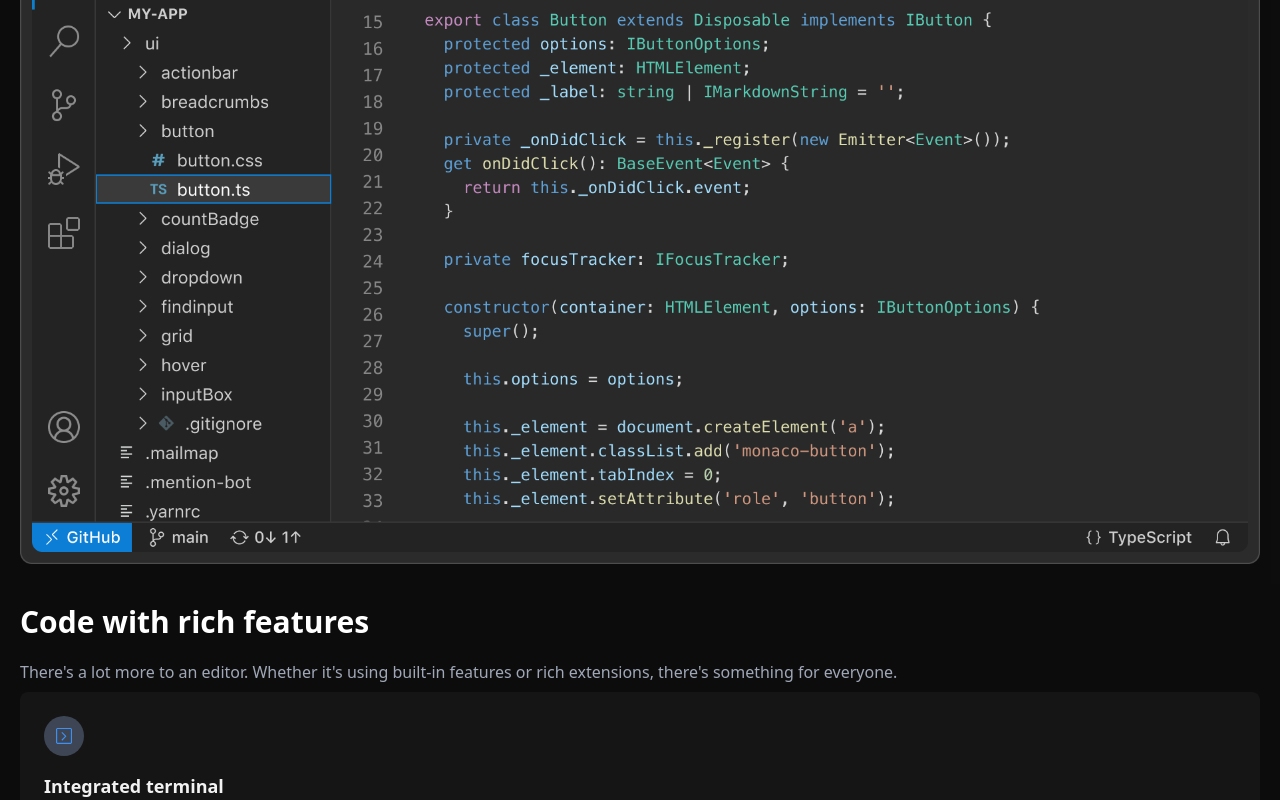
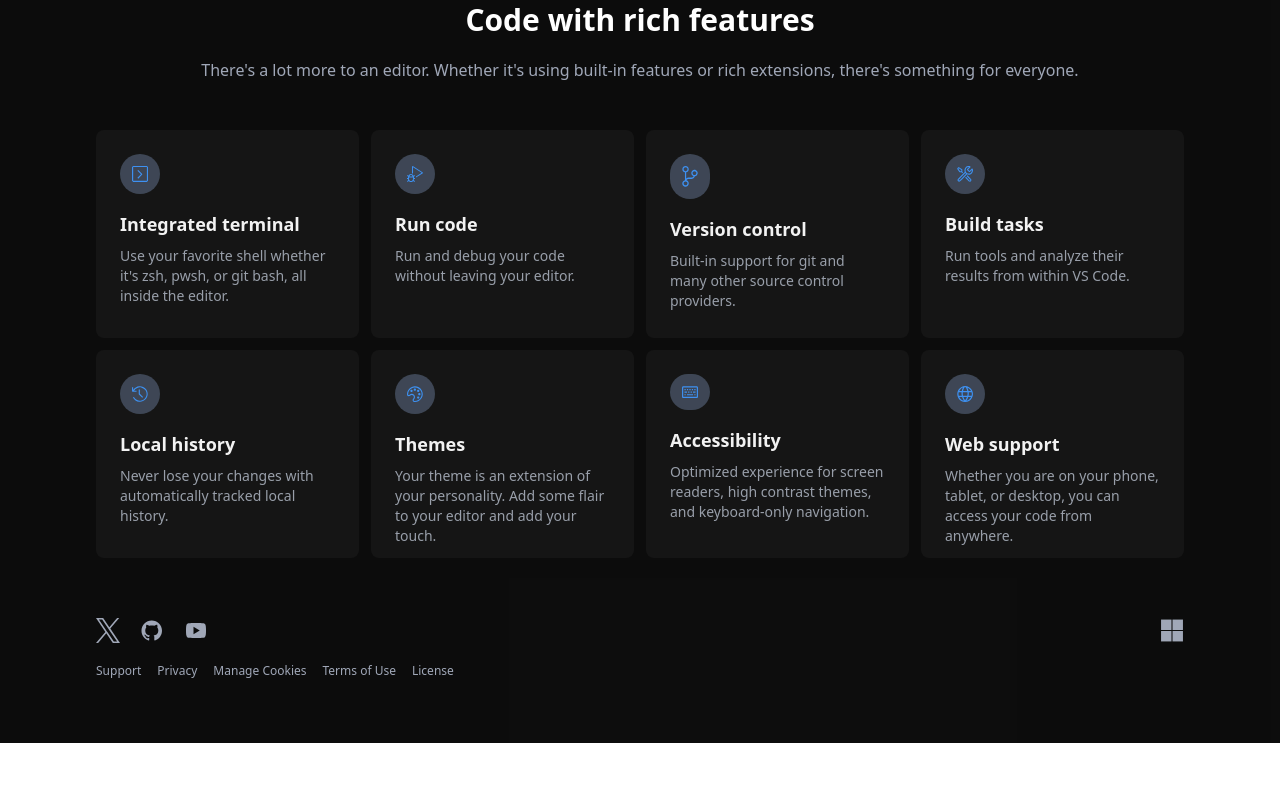
Before and after one commit to fandredev/ui-clone-vscode, a React (Vite) app: page / in a window 1280 px wide. Shown: the part 4580-5380 px from the top of the page. After the commit the page ends 5323 px from the top, so only its background shows below. Built offline with nearby package versions, Linux system fonts and the light colour scheme.

Commit message:
feat: update UI layout and add responsive design to CodeAnywhere component

```diff
--- a/src/components/card-features-item.tsx
+++ b/src/components/card-features-item.tsx
@@ -8,7 +8,7 @@ export default function IntegratedTerminalCard({
   feature,
 }: IntegratedTerminalCardProps) {
   return (
-    <div className="bg-background_cards_extensions opacity-95 text-white p-6 rounded-lg shadow-lg w-full">
+    <div className="bg-background_cards_extensions opacity-95 text-white p-6 rounded-lg shadow-lg w-full h-52">
       <div className="mb-4">
         <div className="bg-gray-700 p-3 rounded-full w-10">
           <img src={`${feature.icon}`} alt={feature.title} />
--- a/src/components/code-anywhere.tsx
+++ b/src/components/code-anywhere.tsx
@@ -1,6 +1,6 @@
 export default function CodeAnywhere() {
   return (
-    <section className="py-5 px-5 bg-black opacity-95">
+    <section className="py-5 px-5 bg-black opacity-95 md:grid md:grid-cols-2 md:gap-5 md:px-[6rem]">
       <aside>
         <h2 className="text-3xl font-semibold	text-white">Code anywhere</h2>
         <p className="mt-3 text-base text-version_text py-2">
@@ -28,7 +28,7 @@ export default function CodeAnywhere() {
         </div>
       </aside>
 
-      <aside className="mt-3">
+      <aside className="mt-3 md:flex md:items-center">
         <img
           src="images/swimlane-anywhere.png"
           alt="Search by themes from vscode"
--- a/src/components/code-rich-features.tsx
+++ b/src/components/code-rich-features.tsx
@@ -57,8 +57,8 @@ const featureCards: FeatureCard[] = [
 
 export default function CodeRichFeatures() {
   return (
-    <section className="py-5 px-5 bg-black opacity-95">
-      <div>
+    <section className="py-5 px-5 bg-black opacity-95 md:px-[6rem]">
+      <div className="md:flex md:flex-col md:justify-center md:items-center md:text-center md:px-50 md:py-10">
         <h2 className="text-3xl font-semibold	text-white">
           Code with rich features
         </h2>
@@ -67,7 +67,7 @@ export default function CodeRichFeatures() {
           or rich extensions, there's something for everyone.
         </p>
       </div>
-      <aside className="flex flex-wrap gap-3 ">
+      <aside className="grid gap-3 md:grid-cols-2 xl:grid-cols-4">
         {featureCards.map((feature, index) => (
           <IntegratedTerminalCard key={index} feature={feature} />
         ))}
--- a/src/components/footer.tsx
+++ b/src/components/footer.tsx
@@ -1,6 +1,6 @@
 export default function Footer() {
   return (
-    <footer className="py-5 px-5 bg-black opacity-95 text-white">
+    <footer className="py-5 px-5 pb-16 bg-black opacity-95 text-white md:px-[6rem]">
       <div className="my-5 flex justify-between">
         <ul className="flex gap-5">
           <li>
@@ -34,7 +34,7 @@ export default function Footer() {
           />
         </div>
       </div>
-      <ul className="text-xs flex gap-4">
+      <ul className="text-xs flex gap-4 text-version_text">
         <li>Support</li>
         <li>Privacy</li>
         <li>Manage Cookies</li>
```
